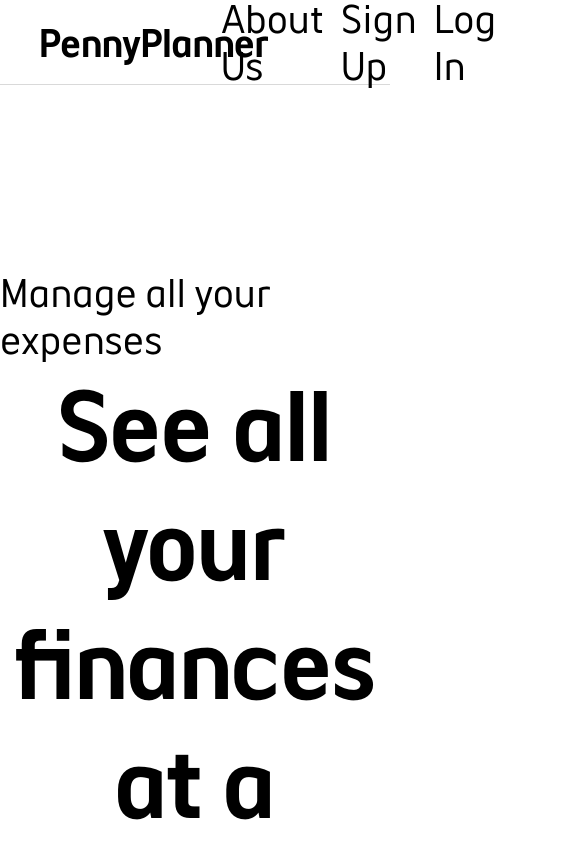
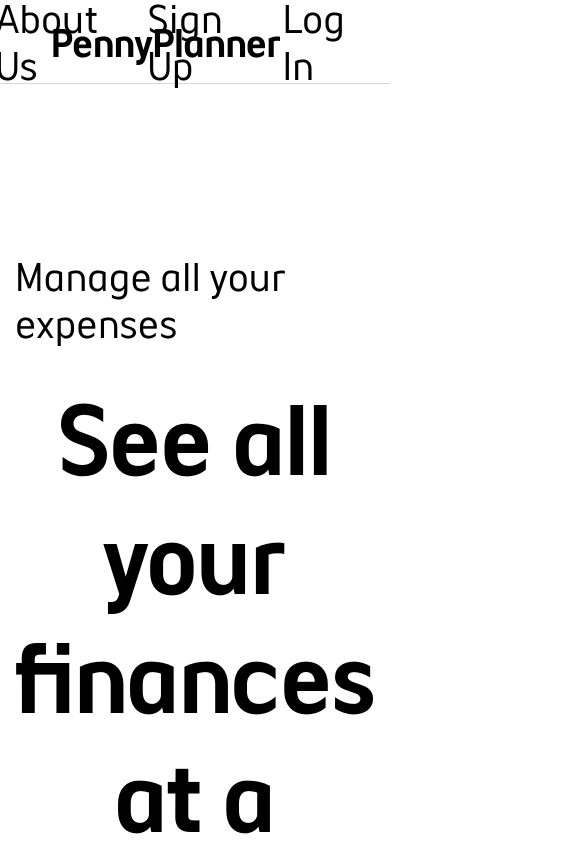
Before and after one commit to Penny-Planner/WebApp, a React app in the folder PennyPlanner/: page / in a window 390 px wide. Shown: the top 844 px of the page, 585 px wide, since content can reach past the window. Built offline with nearby package versions, Linux system fonts and the light colour scheme.

Commit message:
initial responsive design

```diff
--- a/PennyPlanner/src/assets/css files/footer.css
+++ b/PennyPlanner/src/assets/css files/footer.css
@@ -1,5 +1,4 @@
 .footer_container {
-    position: absolute;
     bottom: 0;
     width: 100%;
     height: 38.67vh;
@@ -21,7 +20,6 @@
 }
 
 .footer-logo_container {
-    width: 30.34%;
     height: 100%;
     display: flex;
     align-items: center;
@@ -34,7 +32,6 @@
 
 .footer-title_container {
     height: 100%;
-    width: 69.66%;
     display: flex;
     align-items: center;
     text-align: left;
@@ -48,7 +45,6 @@
 }
 
 .footer-help_container {
-    width: 23.21%;
     height: 100%;
 }
 
@@ -63,16 +59,14 @@
     height: 25%;
     width: 100%;
     display: flex;
-    align-items: end;
+    align-items: center;
 }
 
 .footer-legal_container {
-    width: 42.11%;
     height: 100%;
 }
 
 .footer-socials_container {
-    width: 34.67%;
     height: 100%;
 }
 
--- /dev/null
+++ b/PennyPlanner/src/assets/css files/global.css
@@ -0,0 +1,74 @@
+* {
+    box-sizing: border-box;
+}
+
+body {
+    margin: 0;
+}
+
+/* Desktop */
+.col-1 {width: 8.33%;}
+.col-2 {width: 16.66%;}
+.col-3 {width: 25%;}
+.col-4 {width: 33.33%;}
+.col-5 {width: 41.66%;}
+.col-6 {width: 50%;}
+.col-7 {width: 58.33%;}
+.col-8 {width: 66.66%;}
+.col-9 {width: 75%;}
+.col-10 {width: 83.33%;}
+.col-11 {width: 91.66%;}
+.col-12 {width: 100%;}
+
+[class*="col-"] {
+    float: left;
+    padding: 15px;
+    /* border: 1px solid red; */
+  }
+
+.row::after {
+    content: "";
+    clear: both;
+    display: table;
+}
+
+
+
+
+/* Extra small devices (phones, 600px and down) */
+@media only screen and (max-width: 600px) {
+
+}
+
+/* Small devices (portrait tablets and large phones, 600px and up) */
+@media only screen and (min-width: 600px) {
+    div.header_background {
+        font-size: var(--font-size-s);
+    }
+
+    div.header_background {
+        font-size: var(--font-size-s);
+    }
+}
+
+/* Medium devices (landscape tablets, 768px and up) */
+@media only screen and (min-width: 768px) {
+
+}
+
+/* Large devices (laptops/desktops, 992px and up) */
+@media only screen and (min-width: 992px) {
+
+}
+
+/* Extra large devices (large laptops and desktops, 1200px and up) */
+@media only screen and (min-width: 1200px) {
+
+}
+
+@media only screen and (max-width: 768px) {
+    /* For mobile phones: */
+    [class*="col-"] {
+      width: 100%;
+    }
+  }
--- a/PennyPlanner/src/assets/css files/header.css
+++ b/PennyPlanner/src/assets/css files/header.css
@@ -3,7 +3,7 @@
     top: 0;
     display: flex;
     align-items: center;
-    width: 100%;
+
     height: 10vh;
     backdrop-filter: blur(16px);
     border-bottom: 1px solid #d9d9d9;
@@ -19,7 +19,6 @@
     position: absolute;
     right: 5%;
     height: 45%;
-    width: 38.3%;
     display: flex;
     flex-direction: row;
     align-items: center;
--- a/PennyPlanner/src/assets/css files/home.css
+++ b/PennyPlanner/src/assets/css files/home.css
@@ -1,28 +1,9 @@
-.fullscreen-home {
-    position: absolute;
-    left: 0;
-    top: 0;
-    width: 100%;
-    min-height: 100vh;
-    background-color: white;
-    display: flex;
-    flex-direction: column;
-}
-
-.much {
-    width: 100%;
-    height: 100vh;
-
-}
-
 .home-main-slogan_container {
     height: 90vh;
-    width: 100%;
 }
 
 .home-slogan-1_container {
     height: 36.53%;
-    width: 100%;
     display: flex;
     justify-content: center;
     align-items: end;
@@ -30,9 +11,13 @@
 
 .home-slogan-2_container {
     height: 63.47%;
-    width: 100%;
+
     display: flex;
     justify-content: center;
     align-items: start;
     text-align: center;
 }
+.much {
+    width: 100%;
+    height: 100vh;
+}
--- a/PennyPlanner/src/components/footer.jsx
+++ b/PennyPlanner/src/components/footer.jsx
@@ -9,15 +9,15 @@ export default function Footer() {
         <div className="footer_container">
             <div className="upper-footer_container">
                 <div className="footer-logo-text_container">
-                    <div className="footer-logo_container">
+                    <div className="footer-logo_container col-3">
                         <img src={PennyPlannerLogo} alt="PennyPlanner Logo" className="footer-logo" />
                     </div>
-                    <div className="footer-title_container andantedisplay-bold-black-80px">
+                    <div className="footer-title_container andantedisplay-bold-black-80px col-9">
                         PENNY <br /> PLANNER
                     </div>
                 </div>
                 <div className="footer-help-legal-socials_container">
-                    <div className="footer-help_container">
+                    <div className="footer-help_container col-3">
                         <div className="footer-col_container">
                             <div className="footer-col-row_container andantetext-bold-blue-30px">
                                 Help
@@ -33,7 +33,7 @@ export default function Footer() {
                             </div>
                         </div>
                     </div>
-                    <div className="footer-legal_container">
+                    <div className="footer-legal_container col-5">
                         <div className="footer-col_container">
                             <div className="footer-col-row_container andantetext-bold-blue-30px">
                                 Legal Info
@@ -49,7 +49,7 @@ export default function Footer() {
                             </div>
                         </div>
                     </div>
-                    <div className="footer-socials_container">
+                    <div className="footer-socials_container col-4">
                         <div className="footer-col_container">
                             <div className="footer-col-row_container andantetext-bold-blue-30px">
                                 Socials
--- a/PennyPlanner/src/components/header.jsx
+++ b/PennyPlanner/src/components/header.jsx
@@ -4,11 +4,11 @@ import {Link, useNavigate} from 'react-router-dom'
 
 export default function Header() {
     return (
-        <div className="header_background">
+        <div className="header_background col-12">
             <div className="pennyplanner_title andantedisplay-bold-black-40px">
                 PennyPlanner
             </div>
-            <div className="header-nav_container">
+            <div className="header-nav_container col-4">
                 <Link to="" className="header-link_container andantetext-regular-black-40px">
                     About Us
                 </Link>
--- a/PennyPlanner/src/pages/Home/index.js
+++ b/PennyPlanner/src/pages/Home/index.js
@@ -2,17 +2,18 @@ import React from "react";
 import Header from "../../components/header";
 import '../../assets/css files/home.css'
 import Footer from '../../components/footer.jsx'
+import '../../assets/css files/global.css'
 
 
 export default function Home() {
     return(
-        <div className="fullscreen-home">
+        <>
             <Header/>
             <div className="home-main-slogan_container">
-                <div className="home-slogan-1_container andantetext-regular-black-40px">
+                <div className="home-slogan-1_container andantetext-regular-black-40px col-12">
                     Manage all your expenses
                 </div>
-                <div className="home-slogan-2_container andantedisplay-bold-black-100px">
+                <div className="home-slogan-2_container andantedisplay-bold-black-100px col-12">
                     See all your finances <br/> at a glance
                 </div>
             </div>
@@ -20,6 +21,6 @@ export default function Home() {
 
             </div>
             <Footer />
-        </div>
+        </>
     );
 }
--- a/PennyPlanner/webpack.config.js
+++ b/PennyPlanner/webpack.config.js
@@ -8,7 +8,7 @@ module.exports = {
      * the environment - development, production, none. tells webpack
      * to use its built-in optimizations accordingly. default is production
      */
-    mode: "production",
+    mode: "development",
     /** "entry"
      * the entry point
      */
```
